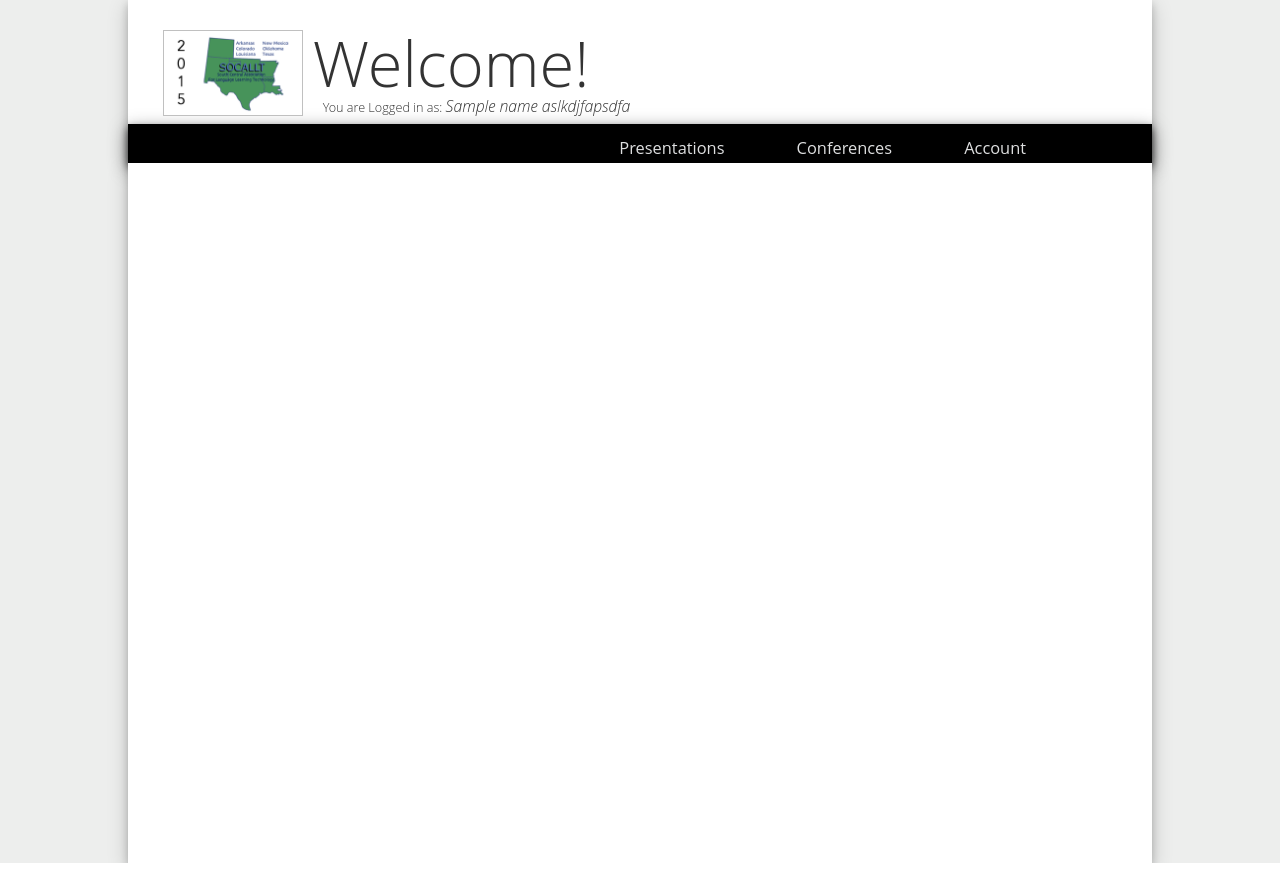
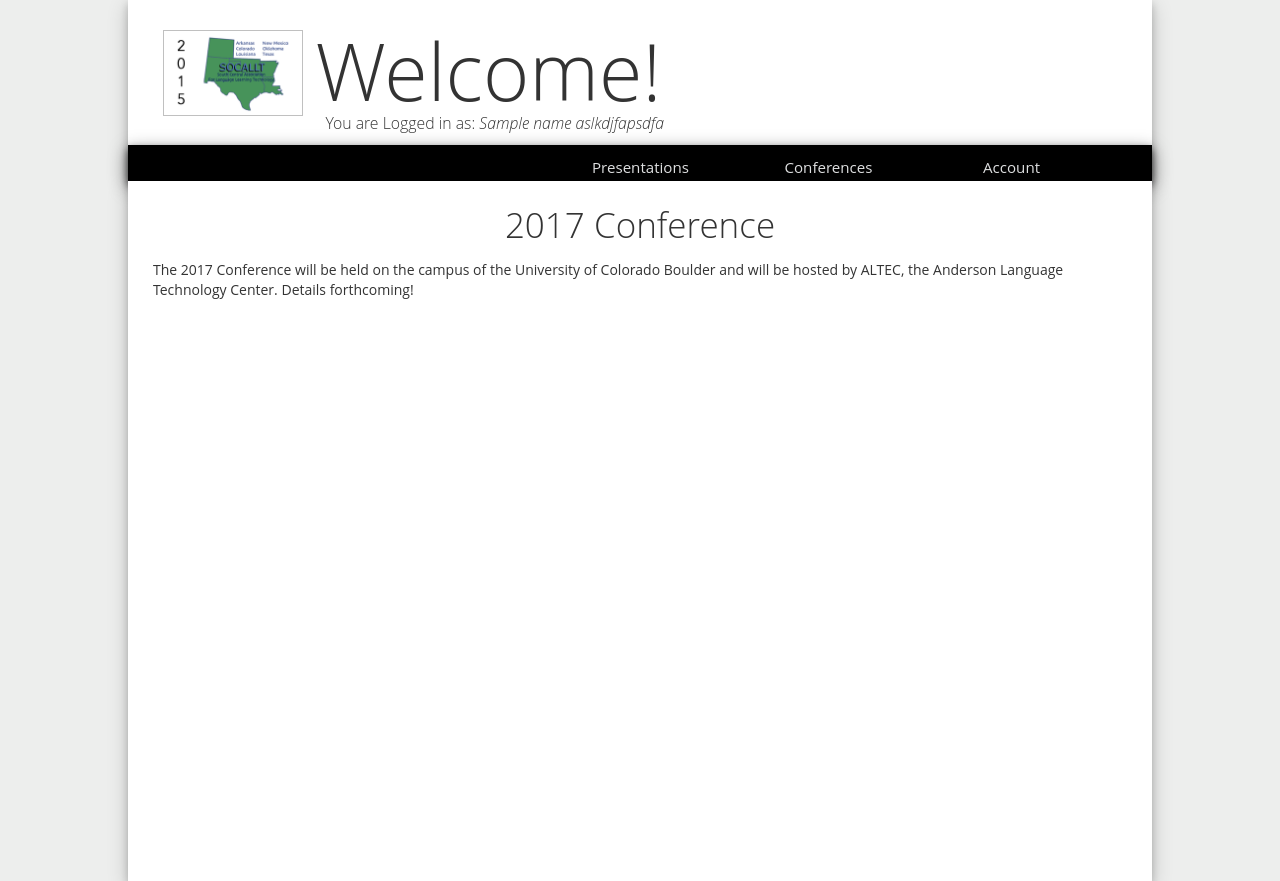
Before and after one commit to Open-Conference-App/open_conference_app, a Flask app: template socallt_app/assets/templates/dashboard.html in a window 1280 px wide. Run offline with Flask 2, Linux system fonts and the light colour scheme; the visitor is signed in with stand-in values (Sample User, id 1); the template is opened without the code that fills it: most values are stand-ins (such as "Sample title", 1, 10 or a date in 2020); parts of the project's set-up code (start-up, migrations or seed data) failed here and were passed over; some libraries are stand-ins or nearby versions.

Commit message:
dropdown menu and presentation page + creation of dashboard.js

```diff
--- a/socallt_app/assets/static/css/custom.css
+++ b/socallt_app/assets/static/css/custom.css
@@ -1,12 +1,17 @@
 *{
+	padding: 0;
+	margin: 0;
 	font-family: Open Sans, Helvetica, Arial;
-	font-size: 1.25em;
+	font-size: 1em;
+}
+#container{
+	font-size: 1.8em;
 }
 .header{
 	background-color: #fff;
 }
 .welcome{
-	font-size: 1.7em;
+	font-size: 1.65em;
 	margin:0;
 	padding: 16px 0 0;
 	display: inline-block;
@@ -14,7 +19,7 @@
 .login{
 	margin: 0;
 	padding: 0 0 0 10px;
-	font-size: .25em;
+	font-size: .27em;
 }
 .logo{
 	margin: 18px 0 0;
@@ -22,33 +27,88 @@
 	display: inline-block;
 	border:1px solid silver;
 }
-.nav{
+.nav>ul{
 	background-color: #000;
 	padding: 0 3% 0;
 	width: 100%;
-	text-align: right;
+	text-align: center;
 	margin: 0;
 }
-.nav li{
+.nav>ul >li {
 	color: #dedfe0;
-	font-size: .6em;
+	font-size: .5em;
 	display: inline-block;
 	text-align: right;
 	margin: 0;
+	text-align: center;
 }
 .nav li:hover{
 	color: #47935a;
 }
-
+.sub_conferences{
+	float: center;
+	display: none;
+	padding: 0;
+	margin: 0;
+	z-index: 1;
+	position: absolute;
+	background-color: #000;
+	list-style-type: none;
+	left:-10%;
+}
+.sub_conferences > li{
+	font-size: .9em;
+	padding: 5px 0;
+	color: #fff;
+	margin: 0 30px;
+}
+.sub_account{
+	float: center;
+	display: none;
+	padding: 0;
+	margin: 0;
+	z-index: 1;
+	position: absolute;
+	background-color: #000;
+	list-style-type: none;
+	left:-10%;
+}
+.sub_account > li{
+	font-size: .9em;
+	padding: 5px 0;
+	color: #fff;
+	margin: 0 30px;
+}
+#content{
+	padding: 0 10px;
+	}
+#content h3{
+	text-align: center;
+}
+.presentations_info, .account_info{
+	display: none;
+}
+.presentation_new{
+	margin: 50px 0 0 60px;
+}
+textarea{
+	margin-bottom: 30px;
+}
 @media (min-width: 500px){
 	.header{
 		padding: 16px 20px 0;
-		font-size: 1.7em;
+		font-size: 1.6em;
 	}
 	.login{
 		font-size: .2em;
 	}
-
+	.nav >ul{
+		text-align: right;
+	}
+	.nav >ul>li{
+		padding: 0 10px;
+		font-size: .6em;
+	}
 }
 
 @media (min-width: 768px){
@@ -71,21 +131,22 @@
 	.logo{
 		width: 140px;
 	}
-	.nav{
+	.nav >ul{
 		box-shadow: 0 4px 8px 0 rgba(0, 0, 0, 0.7), 0 6px 20px 0 rgba(0, 0, 0, 0.4);
-		border-left: 1px solid #000;
-		border-right: 1px solid #000;
 	}
-	.nav li{
-		padding-right: 20px;
+	#content h3{
+		font-size: 2.5em;
 	}
 }
 
 @media (min-width: 1200px){
-	.nav{
+	.header{
+		font-size: 1.9em;
+	}
+	.nav >ul{
 		padding: 0 60px 0 0;
 	}
-	.nav li{
-		padding-right: 65px;
+	.nav>ul>li{
+		padding: 0 37px;
 	}
 }
--- a/socallt_app/assets/templates/dashboard.html
+++ b/socallt_app/assets/templates/dashboard.html
@@ -6,7 +6,7 @@
 	<link rel="stylesheet" href="{{ url_for('static', filename='css/spectre.min.css')}}"/>
 	<link rel="stylesheet" href="{{ url_for('static', filename='css/custom.css')}}"/>
 	<script   src="https://code.jquery.com/jquery-2.2.4.min.js"   integrity="sha256-BbhdlvQf/xTY9gja0Dq3HiwQF8LaCRTXxZKRutelT44="   crossorigin="anonymous"></script>
-	<script type="text/javascript" src="{{url_for('static', filename='js/script.js')}}"></script>
+	<script type="text/javascript" src="{{url_for('static', filename='js/dashboard.js')}}"></script>
 </head>
 <body>
 
@@ -18,14 +18,64 @@
 			</div>
 		</div>
 		<div class="row">
-			<ul class="nav">
-				<li>Presentations</li>
-				<li>Conferences</li>
-				<li>Account</li>
+			<div class="nav">
+			<ul class="">
+				<li class="presentations">Presentations</li>
+				<li class="conferences">Conferences
+				<span class="col-xs-12">
+					<ul class="sub_conferences">
+						<li class="first">2017 Conference</li>
+						<li>other conferences</li>
+						<li>other conferences</li>
+					</ul>
+					</span>
+				</li>
+				<li class="account">Account
+				<span class="col-xs-12">
+					<ul class="sub_account">
+						<li class="edit">Edit</li>
+						<li class="payment">Pay</li>
+						<li class="logout">Logout</li>
+					</ul>
+					</span>
+				</li></li>
 			</ul>
+			</div>
 		</div>
 	</div>
-	<div id="content">
+	<div id="content" class="row">
+		<div class="col-xs-12 col-md-12 home">
+			<h3>2017 Conference</h3>
+			<p>The 2017 Conference will be held on the campus of the University of Colorado Boulder and will be hosted by ALTEC, the Anderson Language Technology Center. Details forthcoming!</p>
+		</div>
+
+
+		<div class="col-xs-12 account_info">
+
+		</div>
+
+
+		<div class="col-xs-12 presentations_info">
+			<h3>Please add your presentation</h3>
+			<div class="col-xs-6 presentation_new">
+				<form>
+					<label for="title">Title:</label></br>
+						<input class="col-xs-8" type="text" name="title"></br></br></br>
+					<label class="des" for="description">Description:</label>
+						<textarea  class="col-xs-12"></textarea></br></br></br>
+						<input type="file" name="description">
+				</form>
+			</div>
+			<div class="col-xs-4">
+				<h6>Presentations already uploaded</h6>
+				<ul>
+					<li>name</li>
+					<li>name</li>
+					<li>name</li>
+					<li>name</li>
+				</ul>
+			</div>
+		</div
 
 	</div>
 
```
Also changed, not shown: socallt_app/assets/static/js/dashboard.js (added, +36 -0 lines).
